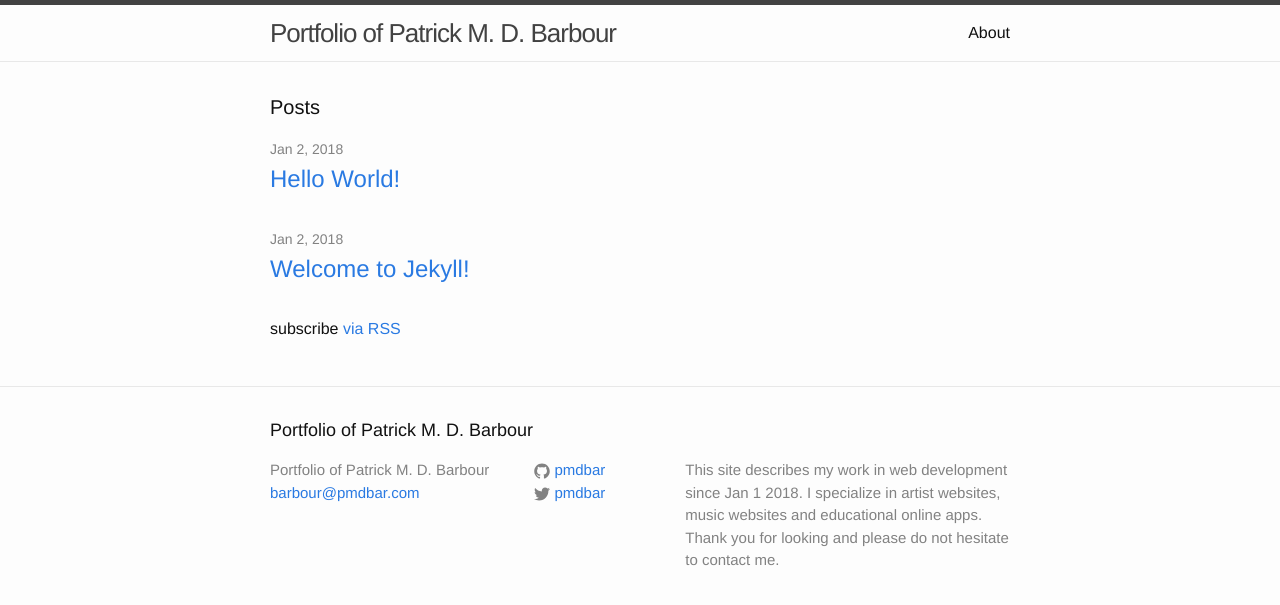
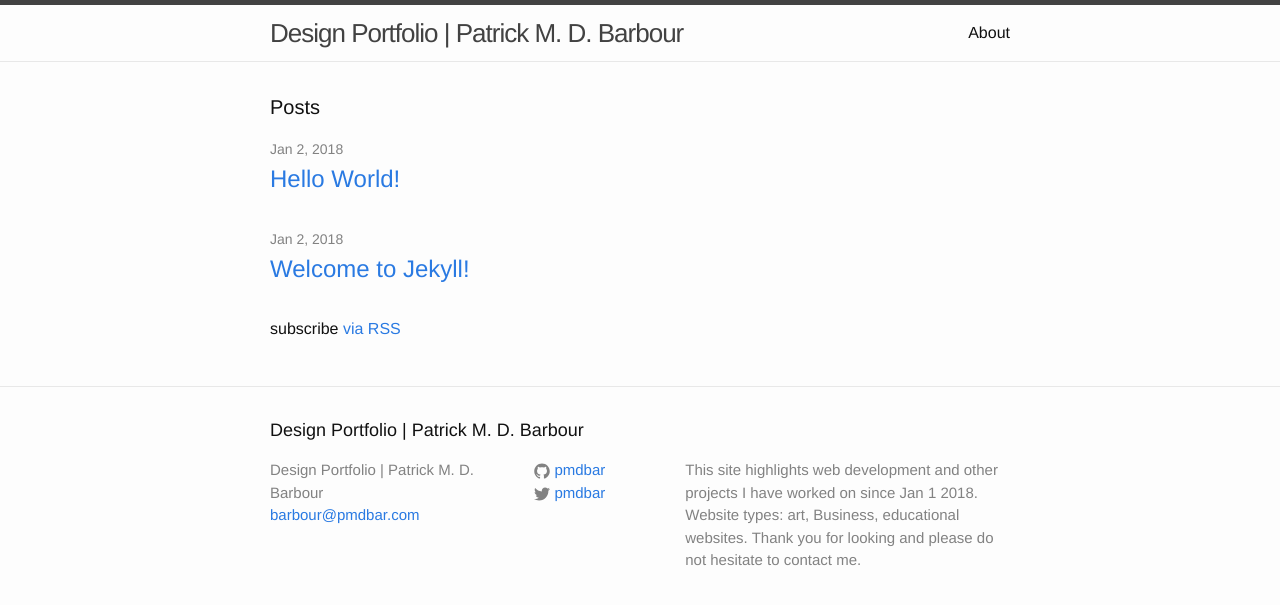
Before and after one commit to pmdbar/pmdbar.github.io, a Jekyll site: the page built from index.html, in a window 1280 px wide. Shown: the top 605 px of the page. Built offline with Jekyll 4.4.1, drawn with Linux system fonts in a browser that asks for light colours.

Commit message:
updated _config.yml

```diff
--- a/_config.yml
+++ b/_config.yml
@@ -6,14 +6,14 @@
 # 'jekyll serve'. If you change this file, please restart the server process.
 
 # Site settings
-title: Portfolio of Patrick M. D. Barbour
+title: Design Portfolio | Patrick M. D. Barbour
 email: barbour@pmdbar.com
 description: > # this means to ignore newlines until "baseurl:"
-  This site describes my work in web development since Jan 1 2018.
-  I specialize in artist websites, music websites and educational online apps.
+  This site highlights web development and other projects I have worked on since Jan 1 2018.
+  Website types: art, Business, educational websites.
   Thank you for looking and please do not hesitate to contact me.
 baseurl: "" # the subpath of your site, e.g. /blog
-url: "http://yourdomain.com" # the base hostname & protocol for your site
+url: "http://www.yourdomain.com" # the base hostname & protocol for your site
 twitter_username: pmdbar
 github_username:  pmdbar
 
```
